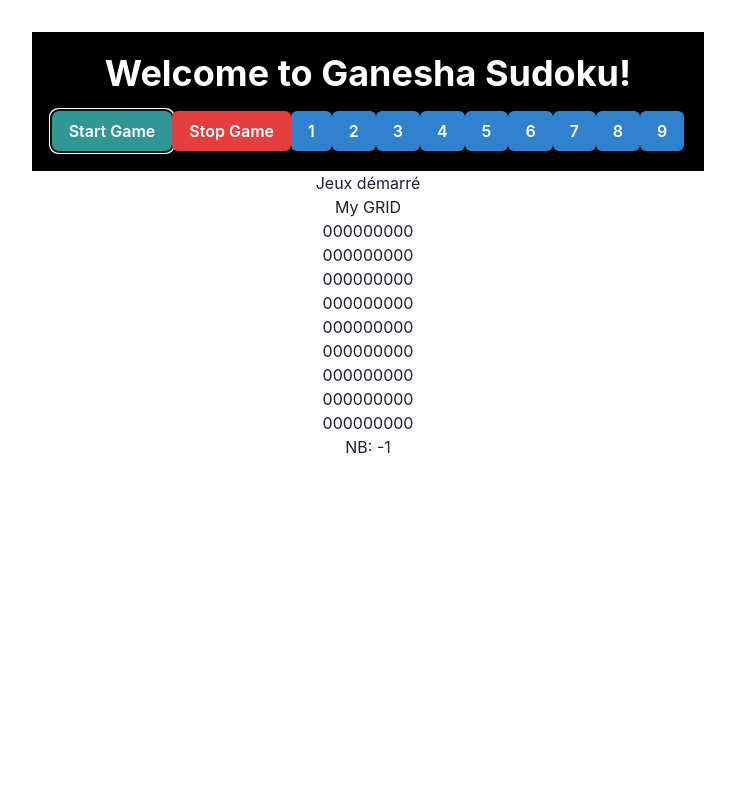
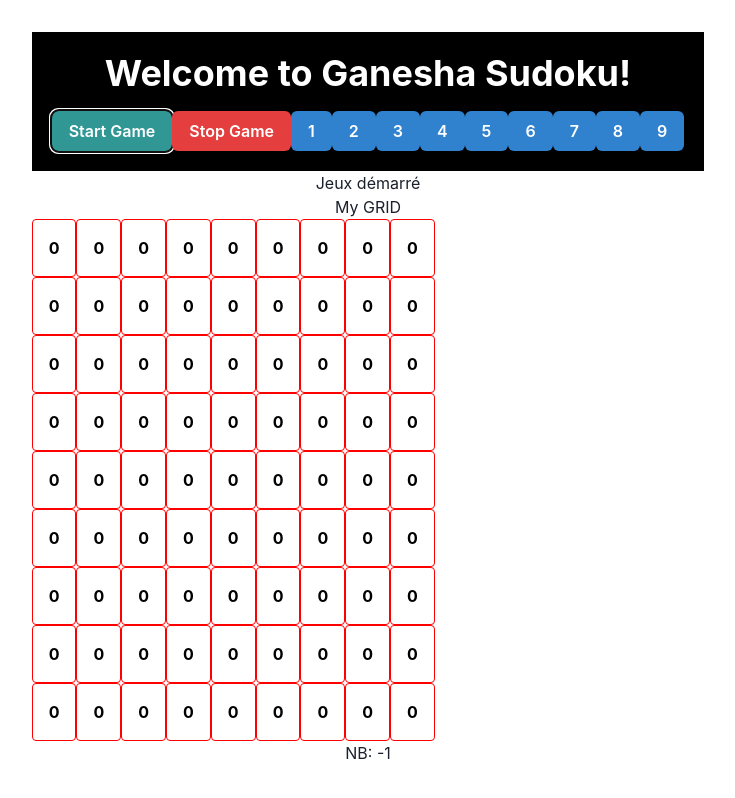
Before and after one commit to alexisdegraeve/ganeshasudoku, a React (Vite) app in the folder ganesha-sudoku/: page / in a window 1280 px wide. Both pictures are taken after a click on the button "Start Game". Shown: the whole page, without its empty margins (272-1007 px from the left). Built offline with nearby package versions, Linux system fonts and the light colour scheme.

Commit message:
add game css

```diff
--- a/ganesha-sudoku/src/game.css
+++ b/ganesha-sudoku/src/game.css
@@ -0,0 +1,20 @@
+.grid-full {
+    display: flex;
+    justify-content: center;
+    flex-direction: column;
+    margin-right: auto;
+    margin-left: auto;
+}
+
+.grid-row {
+    display: flex;
+}
+
+.grid-cell {
+    display: flex;
+    border: 0.1rem solid red;
+    padding: 1rem;
+    border-radius: 0.25rem;
+    font-weight: bold;
+    color: #000000;
+}
--- a/ganesha-sudoku/src/game.tsx
+++ b/ganesha-sudoku/src/game.tsx
@@ -1,26 +1,33 @@
 
 import { Button, Heading, Box } from "@chakra-ui/react"
 import { useEffect, useState } from "react";
+import './game.css';
 
 interface GridProps {
   gridData: number[][];
 }
 
 function Grid({gridData}: GridProps) {
+
+    const selectCase = (line: number, row: number) => {
+        console.log(line, row);
+    };
     return (
         <>
             My GRID
+            <div className="grid-full">
             {
                 gridData.map((row, rowIndex: number) => (
-                    <div key={rowIndex}>
+                    <div key={rowIndex} className="grid-row">
                         {
                             row.map((cell: number, colIndex: number) => (
-                                <span key={colIndex}>{cell}</span>
+                                <div className="grid-cell" key={colIndex}  onClick={() => selectCase(rowIndex, colIndex)}>{cell}</div>
                             ))
                         }
                     </div>
                 ))
             }
+            </div>
         </>
     )
 }
```
